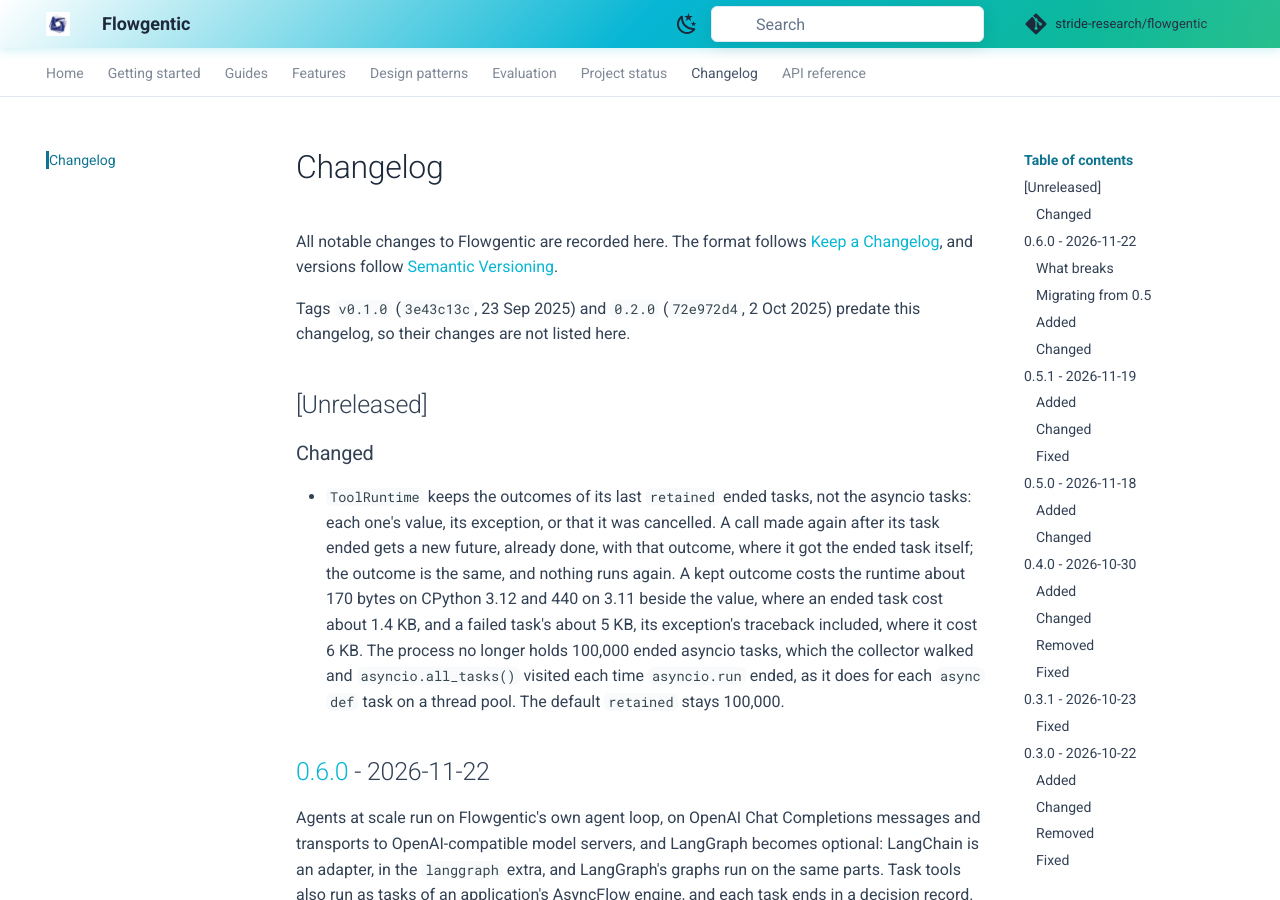
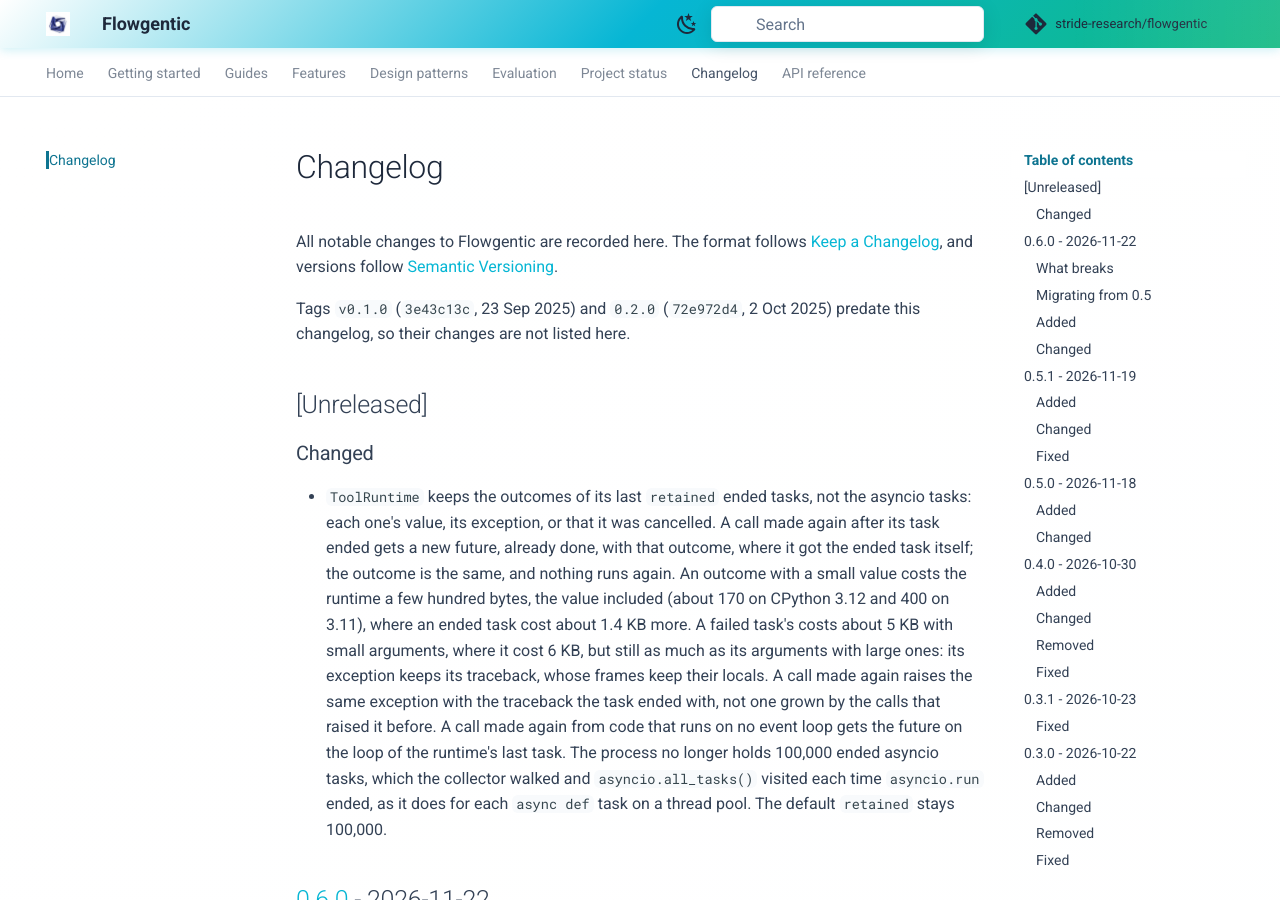
Before and after one commit to stride-research/flowgentic, an MkDocs documentation site: the page built from docs/changelog.md, in a window 1280 px wide and 900 px high. Built offline with MkDocs 1.6.1 and Material for MkDocs 9.7.7, drawn with Linux system fonts in a browser that asks for light colours; comment, search, counter and statistics services are not loaded.

Commit message:
Raise a kept failure again from the traceback its task ended with
Each repeat of a failed call raised the same exception, whose traceback
grew by the frames of every caller that had raised it before, and kept
those frames alive. The runtime now keeps the traceback the task ended
with and resets it before each repeat. A repeat from code on no event loop
gets its future on the loop of the runtime's last task, as it got the
ended task before.

The docs and changelog now say that a failed outcome keeps the frames'
locals, the call's arguments among them, and why the runtime does not
clear them: on CPython 3.11 and 3.12 clearing them closes any coroutine
still running whose frame the traceback passed through.

```diff
--- a/CHANGELOG.md
+++ b/CHANGELOG.md
@@ -15,14 +15,19 @@ predate this changelog, so their changes are not listed here.
   the asyncio tasks: each one's value, its exception, or that it was
   cancelled. A call made again after its task ended gets a new future,
   already done, with that outcome, where it got the ended task itself; the
-  outcome is the same, and nothing runs again. A kept outcome costs the
-  runtime about 170 bytes on CPython 3.12 and 440 on 3.11 beside the value,
-  where an ended task cost about 1.4 KB, and a failed task's about 5 KB, its
-  exception's traceback included, where it cost 6 KB. The process no longer
-  holds 100,000 ended asyncio tasks, which the collector walked and
-  `asyncio.all_tasks()` visited each time `asyncio.run` ended, as it does
-  for each `async def` task on a thread pool. The default `retained` stays
-  100,000.
+  outcome is the same, and nothing runs again. An outcome with a small value
+  costs the runtime a few hundred bytes, the value included (about 170 on
+  CPython 3.12 and 400 on 3.11), where an ended task cost about 1.4 KB more.
+  A failed task's costs about 5 KB with small arguments, where it cost 6 KB,
+  but still as much as its arguments with large ones: its exception keeps its
+  traceback, whose frames keep their locals. A call made again raises the
+  same exception with the traceback the task ended with, not one grown by
+  the calls that raised it before. A call made again from code that runs on
+  no event loop gets the future on the loop of the runtime's last task. The
+  process no longer holds 100,000 ended asyncio tasks, which the collector
+  walked and `asyncio.all_tasks()` visited each time `asyncio.run` ended, as
+  it does for each `async def` task on a thread pool. The default `retained`
+  stays 100,000.
 
 ## [0.6.0] - 2026-11-22
 
```
Also changed, not shown: docs/features/tools.md (+13 -5 lines), 2 other files.
